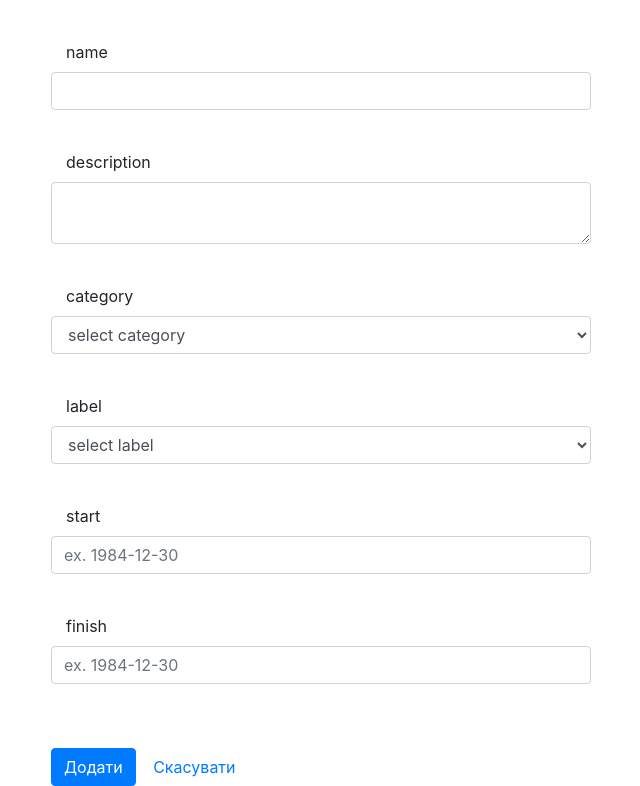
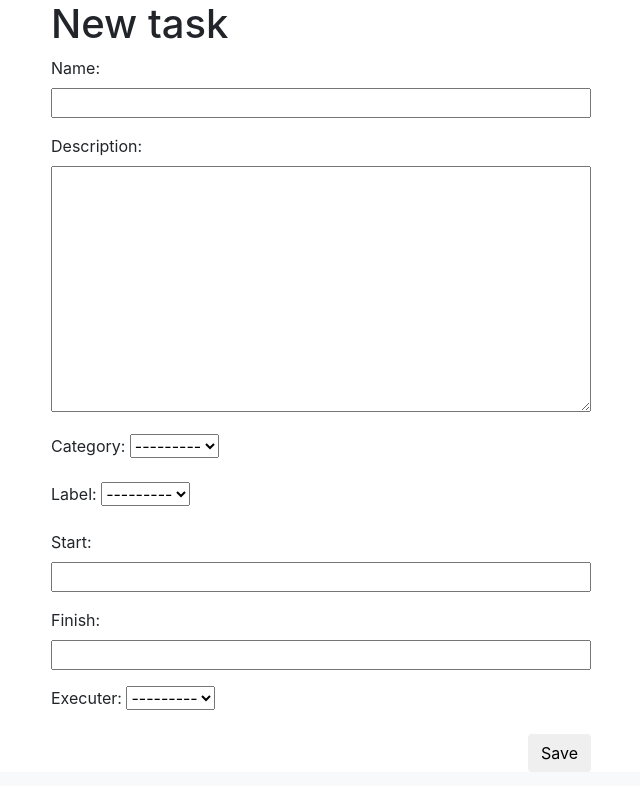
Before and after one commit to smolynets/task-manager, a Django app: page /add_task in a window 1280 px wide. Shown: the part 56-842 px from the top of the page, without its empty margins (319-959 px from the left). After the commit the page ends 816 px from the top, so only its background shows below. Run offline with Django 3.2, Linux system fonts and the light colour scheme; data that the repository does not hold is empty; some libraries are stand-ins or nearby versions.

Commit message:
add author  and executer fields to task model

```diff
--- /dev/null
+++ b/taskmanager/forms.py
@@ -0,0 +1,9 @@
+from django import forms
+
+from .models import *
+
+class AddTaskForm(forms.ModelForm):
+
+    class Meta:
+        model = Task
+        exclude = ('author',)
--- a/taskmanager/models.py
+++ b/taskmanager/models.py
@@ -30,19 +30,6 @@ class Label(models.Model):
         verbose_name_plural = 'Labels'
 
 
-class Author(models.Model):
-    name = models.ForeignKey(User)
-    created = models.DateTimeField(auto_now_add=True, auto_now=False)
-    updated = models.DateTimeField(auto_now_add=False, auto_now=True)
-
-    def __str__(self):
-        return "Author %s" % self.name
-
-    class Meta:
-        verbose_name = 'Author'
-        verbose_name_plural = 'Author'
-
-
 
 
 class Task(models.Model):
@@ -52,8 +39,9 @@ class Task(models.Model):
     label = models.ForeignKey(Label)
     start = models.DateTimeField(blank=True, null=True, default=None)
     finish = models.DateTimeField(blank=True, null=True, default=None)
-    # author = models.ForeignKey(Author)
-    # executer = models.ForeignKey(User)
+    author = models.ForeignKey(User, on_delete=models.CASCADE)
+    executer = models.ForeignKey(User, on_delete=models.CASCADE,
+        related_name='executer')
     created = models.DateTimeField(auto_now_add=True, auto_now=False)
     updated = models.DateTimeField(auto_now_add=False, auto_now=True)
 
--- a/taskmanager/static/css/main.css
+++ b/taskmanager/static/css/main.css
@@ -3,7 +3,8 @@
 }
 
 .double_name_alert{
-	margin-top: 50px;
+	margin-top: 10px;
+	margin-bottom: 20px;
 }
 
 .form-field{
@@ -14,3 +15,11 @@
 	margin-top: 20px;
 	margin-bottom: 20px;
 }
+
+.post-form textarea, .post-form input {
+    width: 100%;
+}
+
+.save {
+    float: right;
+}
--- a/taskmanager/static/js/script.js
+++ b/taskmanager/static/js/script.js
@@ -1,7 +1,7 @@
 
-$('.name').mouseout(function(event){
+$('#id_name').mouseout(function(event){
     var box = $(this);
-    $.ajax(box.data('url'), {
+    $.ajax('/checkname', {
         'type': 'POST',
         'async': true,
         'dataType': 'json',
--- a/taskmanager/templates/taskmanager/add_task.html
+++ b/taskmanager/templates/taskmanager/add_task.html
@@ -8,100 +8,20 @@
 
 {% block content %}
 
-{% block status_message %}
-{% if errors %}
-<div class="alert alert-warning" role="alert">
-	Please correct the following errors
-</div>
-{% endif %}
-{% endblock status_message %}
 <div class="container">
     <div class="row">
-		<div class="col-md-6 offset-md-3">
-			<form action="{% url "add_task" %}" method="post"
-			enctype="multipart/form-data" role="form" class="form-horizontal">
-			{% csrf_token %}
 
-			    <div>
-			      <label class="d-none double_name_alert">Імя вже існує, виберіть інше!</label>
-			    </div>
+    	<div class="col-md-6 offset-md-3">
+		    <h1>New task</h1>
+		    <div>
+				<label class="d-none double_name_alert">Імя вже існує, виберіть інше!</label>
+			</div>
+		    <form method="POST" class="post-form">{% csrf_token %}
+		        {{ form.as_p }}
+		        <button type="submit" class="save btn btn-default">Save</button>
+		    </form>
+		</div>
 
-				<div class="form-field {% if errors.name %}has-error{% endif%}">
-					<label for="name" class="col-sm-2 control-label">name</label>
-					<div>
-					<input type="text" value="{{ request.POST.name }}"
-					name="name" id="name" class="form-control name" data-url="{% url 'checkname' %}"/>
-					<span class="help-block">{{ errors.name }}</span>
-					</div>
-				</div>
-
-				<div class="form-field {% if errors.description %}has-error{% endif%}">
-					<label for="title" class="col-sm-2 control-label">description</label>
-					<div>
-					<textarea type="text" value="{{ request.POST.description }}"
-					name="description" id="description" class="form-control" /></textarea>
-					<span class="help-block">{{ errors.description }}</span>
-					</div>
-				</div>
-
-				<div class="form-field {% if errors.category %}has-error{% endif%}">
-					<label for="category" class="col-sm-2 control-label">category</label>
-					<div>
-					<select name="category" id="category"
-					class="form-control">
-					<option value="">select category</option>
-					{% for category in categories %}
-					<option value="{{ category.id }}" {% if category.id == request.POST.category|add:0 %}selected="1"{% endif %}>{{ category.name }}</option>
-					{% endfor %}
-					</select>
-					<span class="help-block">{{ errors.category }}</span>
-				</div>
-
-				<div class="form-field {% if errors.label %}has-error{% endif%}">
-					<label for="label" class="col-sm-2 control-label">label</label>
-					<div>
-					<select name="label" id="label"
-					class="form-control">
-					<option value="">select label</option>
-					{% for label in labels %}
-					<option value="{{ label.id }}" {% if label.id == request.POST.label|add:0 %}selected="1"{% endif %}>{{ label.name }}</option>
-					{% endfor %}
-					</select>
-					<span class="help-block">{{ errors.label }}</span>
-				</div>
-
-				<div class="form-field {% if errors.start %}has-error{% endif%}">
-					<label for="start" class="col-sm-2 control-label">start</label>
-					<div>
-					<input type="text" value="{{ request.POST.start }}"
-					name="start" id="start" class="form-control"
-					placeholder="ex. 1984-12-30" />
-					<span class="help-block">{{ errors.start }}</span>
-					</div>
-				</div>
-
-				<div class="form-field {% if errors.finish %}has-error{% endif%}">
-					<label for="finish" class="col-sm-2 control-label">finish</label>
-					<div>
-					<input type="text" value="{{ request.POST.finish }}"
-					name="finish" id="finish" class="form-control"
-					placeholder="ex. 1984-12-30" />
-					<span class="help-block">{{ errors.finish }}</span>
-					</div>
-				</div>
-
-
-				<div class="form-field">
-					<label class="col-sm-2 control-label"></label>
-					<div>
-					<input type="submit" value="Додати" name="add_button"
-					class="btn btn-primary" />
-					<button type="submit" name="cancel_button"
-					class="btn btn-link">Скасувати</button>
-					</div>
-				</div>
-			</form>
-		</div>
 	</div>
 </div>
 {% endblock content %}
--- a/taskmanager/views.py
+++ b/taskmanager/views.py
@@ -1,17 +1,19 @@
-from django.shortcuts import render
+from django.shortcuts import render, redirect
 from django.http import HttpResponse, HttpResponseRedirect
 from django.core.urlresolvers import reverse
 from datetime import datetime
 from django import forms
 from django.http import JsonResponse
-
+from django.utils import timezone
 
 from .models import *
+from .forms import AddTaskForm
+from django.contrib.auth.models import User
 
 
 
 def list(request):
-	tasks = Task.objects.all()
+	tasks = Task.objects.order_by('id').reverse()
 	return render(request, 'taskmanager/home.html', {'task': tasks})
 
 
@@ -23,90 +25,16 @@ def one_task(request, pk):
 
 
 def add_task(request):
-  # was form posted?
-  if request.method == "POST":
-    # was form add button clicked?
-    if request.POST.get('add_button') is not None:
-      # errors collection
-      errors = {}
-      # data for student object
-      data = {}
-      # validate user input
-      name = request.POST.get('name', '').strip()
-      if not name:
-        errors['name'] = "enter name"
-      else:
-        data['name'] = name
-
-      description = request.POST.get('description', '').strip()
-      if not description:
-        errors['description'] = "enter description"
-      else:
-        data['description'] = description
-
-      category = request.POST.get('category', '').strip()
-      if not category:
-        errors['category'] = "select category"
-      else:
-        category = Category.objects.filter(pk=category)
-        if len(category) != 1:
-          errors['category'] = "Please select correct category"
-        else:
-          data['category'] = category[0]
-
-      start = request.POST.get('start', '').strip()
-      if not start:
-        errors['start'] = "select start time"
-      else:
-      	try:
-      		datetime.strptime(start, '%Y-%m-%d')
-      	except:
-      		errors['start'] = "select correct time"
-      	else:
-        	data['start'] = start
-
-      finish = request.POST.get('finish', '').strip()
-      if not finish:
-        errors['finish'] = "select finish time"
-      else:
-      	try:
-      		datetime.strptime(finish, '%Y-%m-%d')
-      	except:
-      		errors['finish'] = "select correct time"
-      	else:
-        	data['finish'] = finish
-
-      label = request.POST.get('label', '').strip()
-      if not label:
-        errors['label'] = "select label"
-      else:
-        label = Label.objects.filter(pk=label)
-        if len(label) != 1:
-          errors['lebel'] = "Please select correct label"
-        else:
-          data['label'] = label[0]
-
-
-
-      # save object
-      if not errors:
-        task = Task(**data)
-        task.save()
-        # redirect to home
-        return HttpResponseRedirect( u'%s?status_message=task added!'  % reverse('list'))
-      else:
-        # render form with errors and previous user input
-        return render(request, 'taskmanager/add_task.html',
-        {'errors': errors, 'categories': Category.objects.all(),
-        'labels': Label.objects.all()})
-    elif request.POST.get('cancel_button') is not None:
-      # redirect to home page on cancel button
-      return HttpResponseRedirect( u'%s?status_message=Adding of task canseled!' % reverse('list'))
-  else:
-   # initial form render
-   return render(request, 'taskmanager/add_task.html',
-   	{'categories': Category.objects.all(),
-   	'labels': Label.objects.all()})
+    if request.method == "POST":
+        form = AddTaskForm(request.POST)
+        if form.is_valid():
+            post = form.save(commit=False)
+            post.author = request.user
+            post.save()
+            return redirect('list')
+    else:
+        form = AddTaskForm()
+    return render(request, 'taskmanager/add_task.html', {'form': form})
 
 
 
```
Also changed, not shown: taskmanager/migrations/0001_initial.py.
